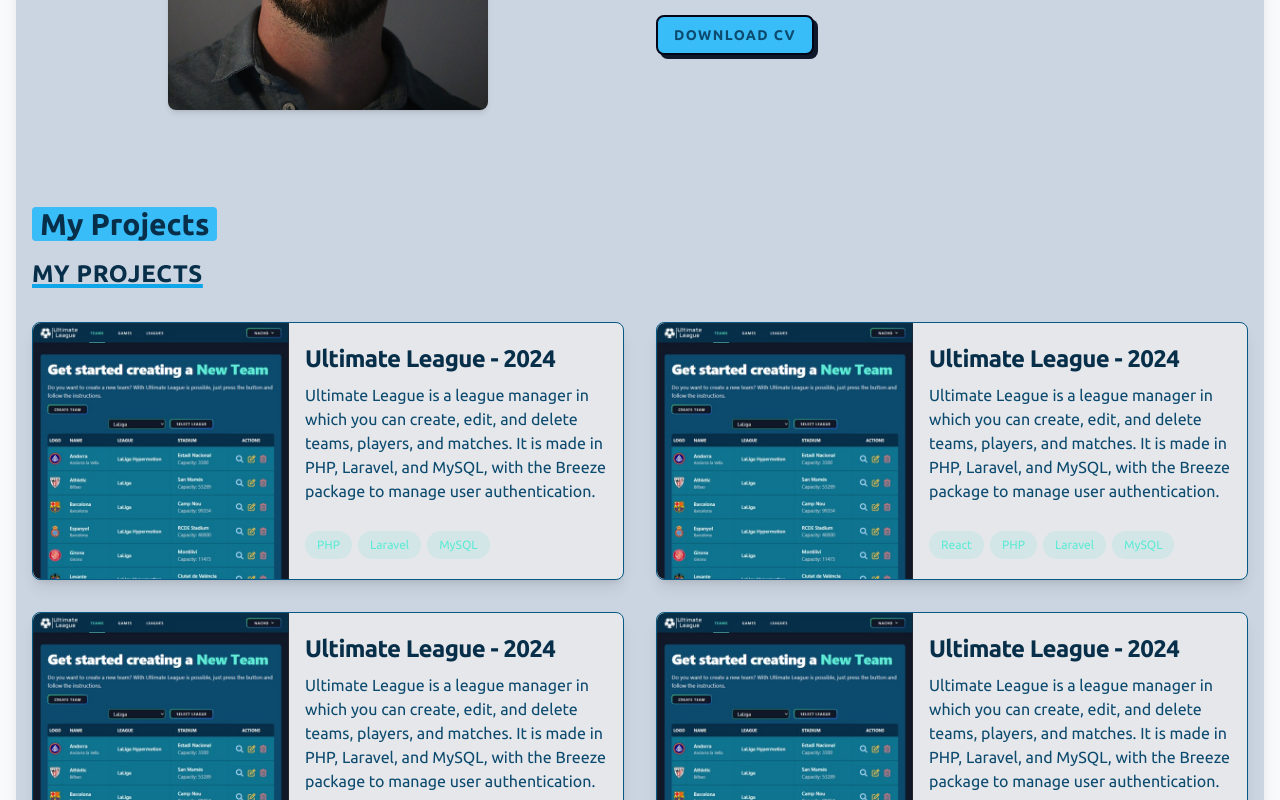
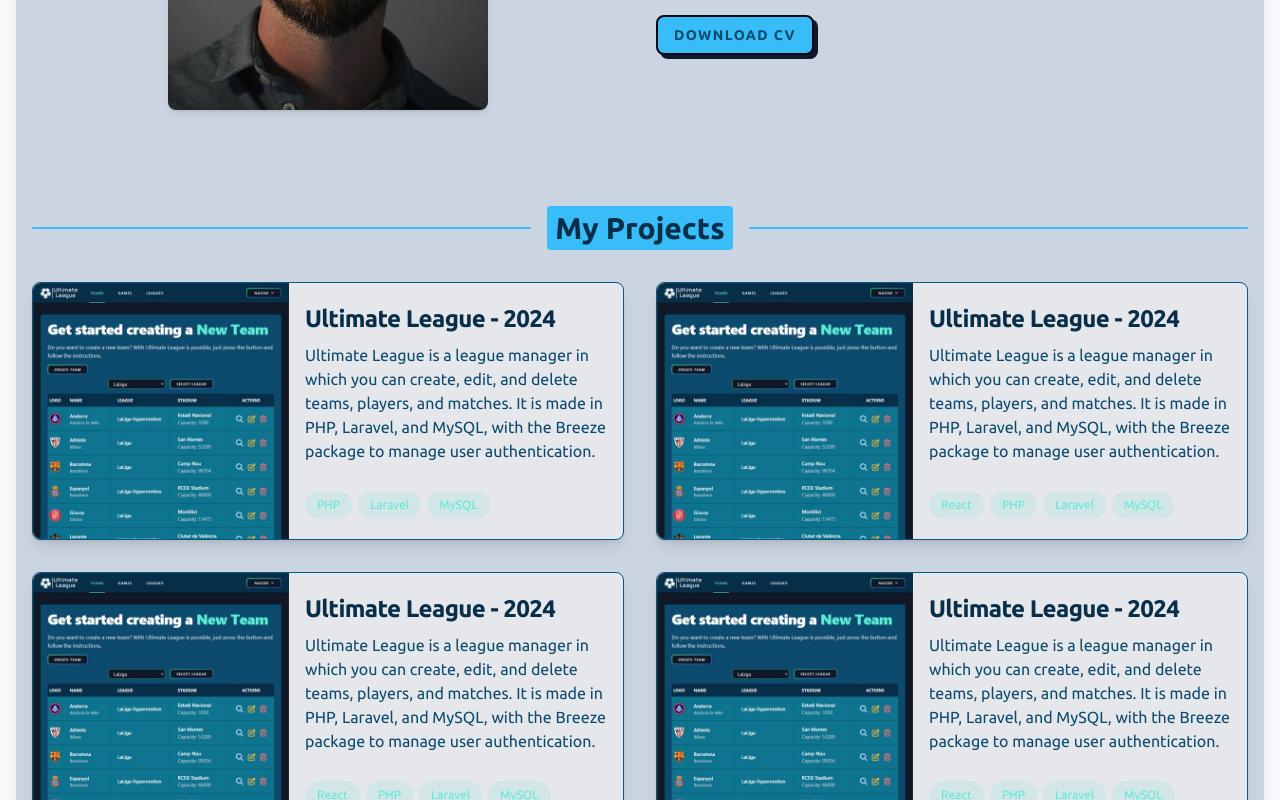
Before and after one commit to nachoa88/Portfolio, a React (Vite) app: page / in a window 1280 px wide. Shown: the part 440-1240 px from the top of the page. Built offline with nearby package versions, Linux system fonts and the light colour scheme.

Commit message:
Improve folder structure + prettier format inline width

```diff
--- a/src/components/layout/Layout.jsx
+++ b/src/components/layout/Layout.jsx
@@ -3,7 +3,6 @@ import Navbar from "./Navbar";
 import Footer from "./Footer";
 
 export default function Layout() {
-
   return (
     <div id="home" className="min-h-screen flex flex-col bg-gray-50 dark:bg-slate-700">
       <Navbar />
@@ -13,7 +12,7 @@ export default function Layout() {
           <Outlet />
         </main>
       </div>
-      <Footer/>
+      <Footer />
     </div>
   );
 }
--- a/src/components/sections/Projects.jsx
+++ /dev/null
@@ -1,30 +0,0 @@
-import ProjectCard from "../others/ProjectCard";
-import { projects } from "../../constants/projects";
-
-export default function Projects() {
-  return (
-    <section
-      id="projects"
-      className="pt-20 pb-20 p-4 w-full mx-auto max-w-screen-xl"
-    >
-      {/*Title Option 1*/}
-      <h2 className="mb-4 text-xl font-semibold text-sky-950 dark:text-gray-200 md:text-2xl lg:text-3xl">
-        <mark className="px-2 text-sky-950 dark:text-gray-200 bg-sky-400 rounded dark:bg-teal-600">
-          My Projects
-        </mark>
-      </h2>
-      {/*Title Option 2*/}
-      <h2 className="mb-4 text-lg uppercase tracking-wide font-semibold text-sky-950 dark:text-gray-200 md:text-xl lg:text-2xl">
-        <span className="text-sky-950 dark:text-gray-200 underline underline-offset-3 decoration-4 decoration-sky-500 dark:decoration-teal-300">
-          My Projects
-        </span>
-      </h2>
-      <div className="pt-4 pb-4 grid grid-cols-1 lg:grid-cols-2 gap-8">
-        {/*Render Project Cards from projects array*/}
-        {projects.map((project) => (
-          <ProjectCard key={project.id} {...project} />
-        ))}
-      </div>
-    </section>
-  );
-}
--- a/src/components/sections/Hero.jsx
+++ b/src/components/sections/hero/Hero.jsx
@@ -1,9 +1,10 @@
-import portrait from "../../assets/images/portrait_hd.jpg";
-import portrait_w from "../../assets/images/portrait_hd_w.jpg";
-import resume from "../../assets/files/cv2024.pdf";
+import portrait from "../../../assets/images/portrait_hd.jpg";
+import portrait_w from "../../../assets/images/portrait_hd_w.jpg";
+import resume from "../../../assets/files/cv2024.pdf";
+import Button from "../../ui/Button";
 import { FaLinkedin, FaGithub } from "react-icons/fa";
 import { Link } from "react-router-dom";
-import { useTheme } from "../../hooks/useTheme";
+import { useTheme } from "../../../hooks/useTheme";
 import { useState } from "react";
 
 export default function Hero() {
@@ -19,9 +20,7 @@ export default function Hero() {
   const handleHover = (e) => {
     if (isFlipping) return;
     const currentRotation = isDarkMode ? 180 : 0;
-    e.currentTarget.style.transform = `rotateY(${
-      currentRotation + (isDarkMode ? -15 : 15)
-    }deg)`;
+    e.currentTarget.style.transform = `rotateY(${currentRotation + (isDarkMode ? -15 : 15)}deg)`;
   };
 
   const handleClick = (event) => {
@@ -81,16 +80,15 @@ export default function Hero() {
         {/* Content */}
         <div className="space-y-4">
           <h1 className="mb-4 text-3xl font-semibold text-sky-950 dark:text-gray-200 md:text-4xl lg:text-5xl">
-            Hi, my name is{" "}
-            <span className="text-sky-600 dark:text-teal-400 font-extrabold">
-              Ignacio.
-            </span>
+            Hi, my name is <span className="text-sky-600 dark:text-teal-400 font-extrabold">Ignacio.</span>
           </h1>
           <p className="text-lg text-sky-900 dark:text-gray-300">
             <span className="font-bold text-sky-900 dark:text-gray-300 underline decoration-2 decoration-sky-500 dark:decoration-teal-300">
               Full Stack Developer
             </span>{" "}
-            with a creative and results-oriented mindset, combining a strong technical foundation with a unique perspective thanks to my previous experience in education. I am motivated by continuous learning and taking on new challenges.
+            with a creative and results-oriented mindset, combining a strong technical foundation with a unique
+            perspective thanks to my previous experience in education. I am motivated by continuous learning and taking
+            on new challenges.
           </p>
           <div className="flex gap-4 mb-4">
             <Link
@@ -110,14 +108,7 @@ export default function Hero() {
               <FaGithub className="w-8 h-8 text-sky-900 dark:text-gray-200 hover:text-sky-600 dark:hover:text-teal-300 trasnform hover:scale-110 transition-transform duration-300" />
             </Link>
           </div>
-          <button
-            className="px-4 py-2 rounded-lg text-sm tracking-widest font-semibold uppercase text-sky-900 dark:text-gray-200 bg-sky-400 dark:bg-teal-600
-              border-2 border-slate-950 shadow-[4px_4px_#0f172a] dark:shadow-[4px_4px_#0f172a] transition-all duration-300 ease-in-out
-              hover:shadow-[6px_6px] hover:bg-slate-950 dark:hover:bg-slate-950 hover:text-gray-200 hover:shadow-sky-400 dark:hover:shadow-teal-600"
-            onClick={handleClick}
-          >
-            Download CV
-          </button>
+          <Button onClick={handleClick}>Download CV</Button>
         </div>
       </div>
     </section>
--- /dev/null
+++ b/src/components/sections/projects/Projects.jsx
@@ -0,0 +1,17 @@
+import ProjectCard from "./components/ProjectCard";
+import SectionTitle from "../../ui/SectionTitle";
+import { projects } from "../../../constants/projects";
+
+export default function Projects() {
+  return (
+    <section id="projects" className="pt-20 pb-20 p-4 w-full mx-auto max-w-screen-xl">
+      <SectionTitle title="My Projects" />
+      <div className="pt-4 pb-4 grid grid-cols-1 lg:grid-cols-2 gap-8">
+        {/*Render Project Cards from projects array*/}
+        {projects.map((project) => (
+          <ProjectCard key={project.id} {...project} />
+        ))}
+      </div>
+    </section>
+  );
+}
--- /dev/null
+++ b/src/components/ui/Button.jsx
@@ -0,0 +1,13 @@
+export default function Button({ onClick, children, className = "" }) {
+  return (
+    <button
+      className={`px-4 py-2 rounded-lg text-sm tracking-widest font-semibold uppercase text-sky-900 dark:text-gray-200 bg-sky-400 dark:bg-teal-600
+          border-2 border-slate-950 shadow-[4px_4px_#0f172a] dark:shadow-[4px_4px_#0f172a] transition-all duration-300 ease-in-out
+          hover:shadow-[6px_6px] hover:bg-slate-950 dark:hover:bg-slate-950 hover:text-gray-200 hover:shadow-sky-400 dark:hover:shadow-teal-600 ${className}`}
+      onClick={onClick}
+    >
+      {/* Children allow for dynamic content to be passed in, as for example the text of the button */}
+      {children}
+    </button>
+  );
+}
--- /dev/null
+++ b/src/components/ui/SectionTitle.jsx
@@ -0,0 +1,9 @@
+export default function SectionTitle({ title }) {
+  return (
+    <h2 className="mb-4 flex items-center gap-4 text-xl font-semibold text-sky-950 dark:text-gray-200 md:text-2xl lg:text-3xl">
+      <div className="h-[2px] flex-grow bg-sky-400 dark:bg-teal-600 rounded"></div>
+      <mark className="px-2 py-1 text-sky-950 dark:text-gray-200 bg-sky-400 rounded dark:bg-teal-600">{title}</mark>
+      <div className="h-[2px] flex-grow bg-sky-400 dark:bg-teal-600 rounded"></div>
+    </h2>
+  );
+}
--- a/src/pages/Home.jsx
+++ b/src/pages/Home.jsx
@@ -1,5 +1,5 @@
-import Hero from "../components/sections/Hero";
-import Projects from "../components/sections/Projects";
+import Hero from "../components/sections/hero/Hero";
+import Projects from "../components/sections/projects/Projects";
 
 export default function Home() {
   return (
```
Also changed, not shown: src/components/layout/Footer.jsx (+2 -7 lines), src/components/layout/Logo.jsx (+2 -6 lines), src/components/layout/Navbar.jsx (+1 -6 lines), src/components/sections/projects/components/ProjectCard.jsx (renamed from src/components/others/ProjectCard.jsx, +3 -12 lines), src/constants/projects.js (+12 -8 lines).
